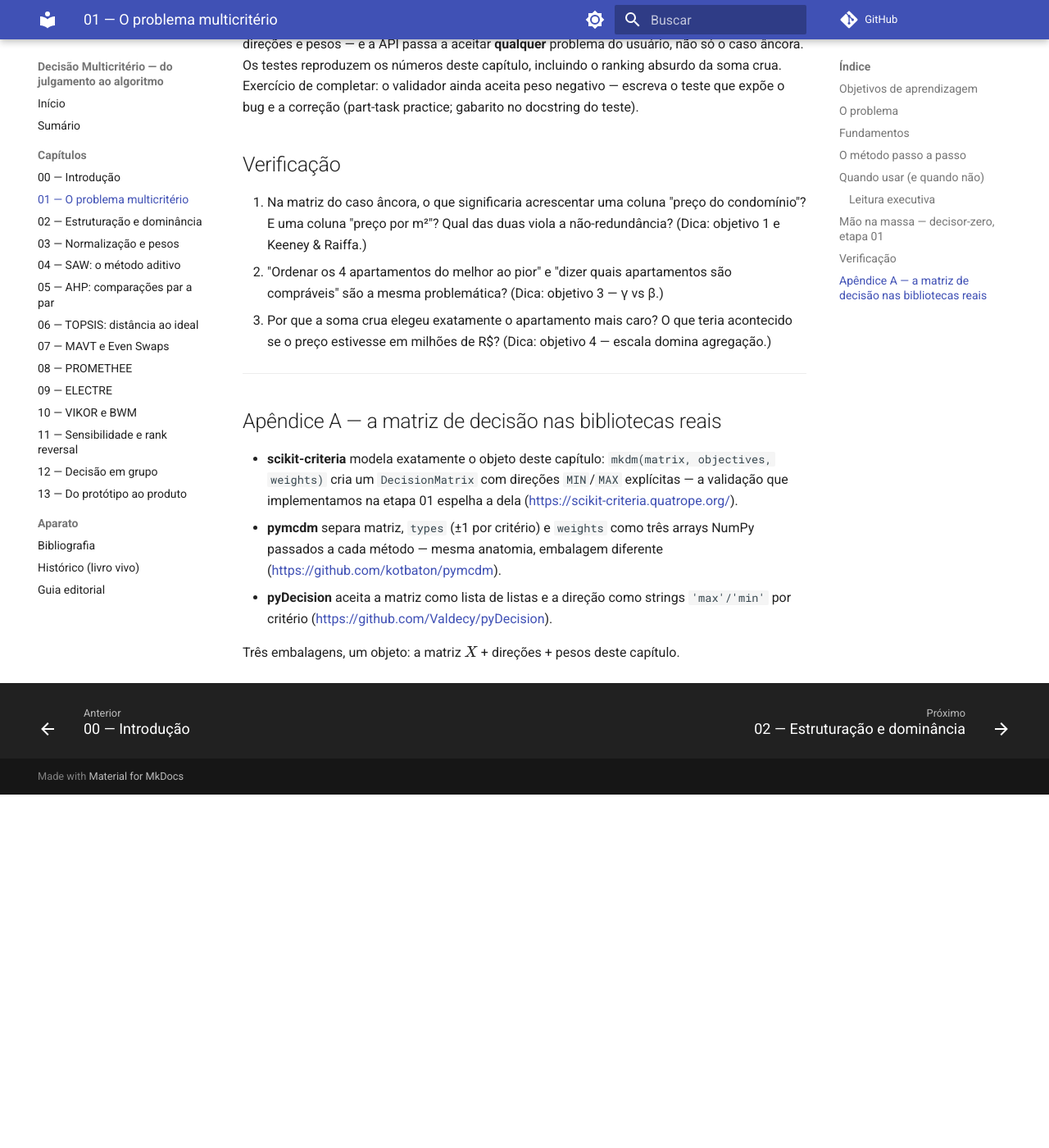
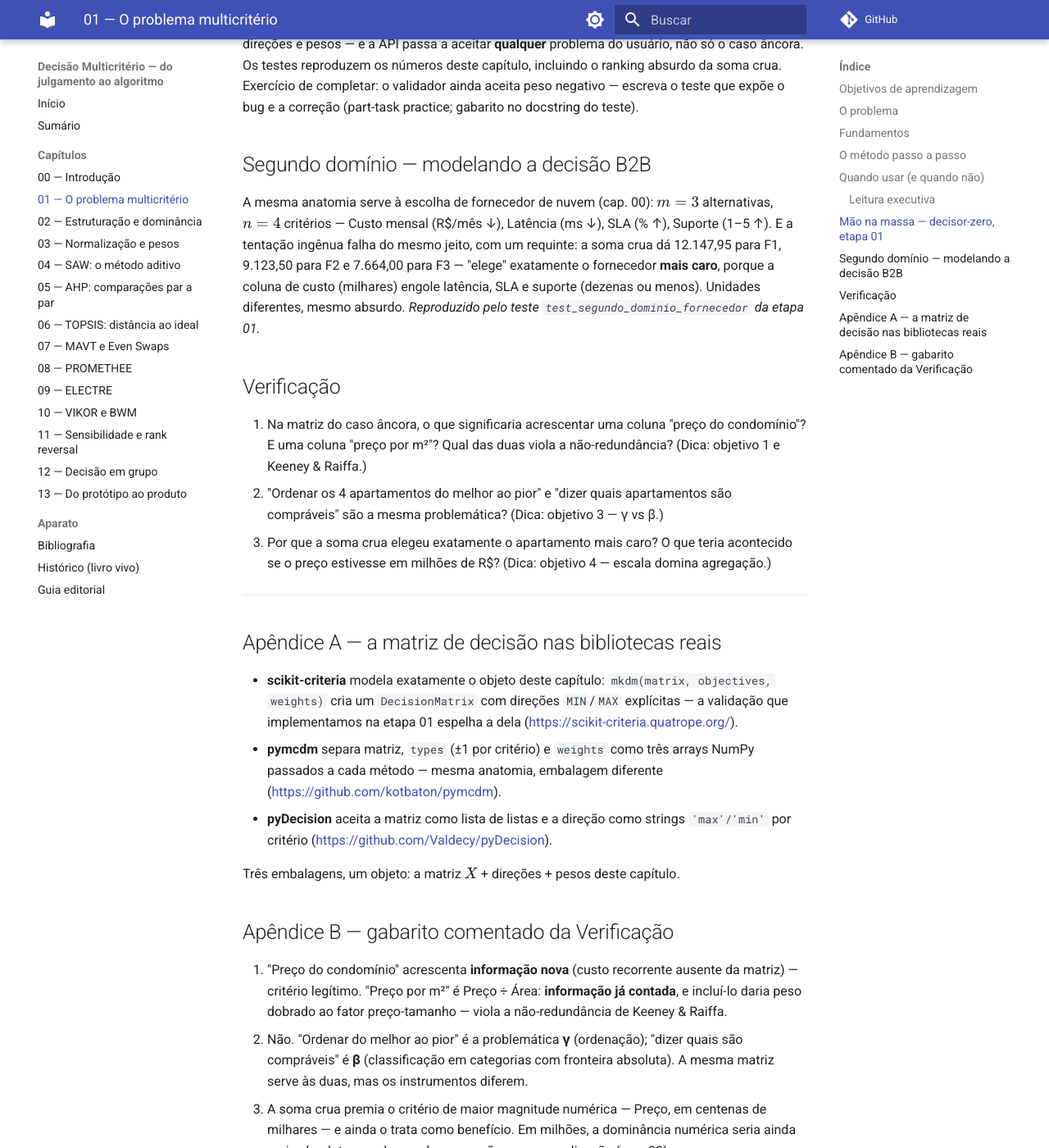
Before and after one commit to GHDaru/multicriterio, an MkDocs documentation site: the page built from livro/capitulos/01-problema-multicriterio.md, in a window 1280 px wide and 1400 px high, scrolled down 3192 px. Shown: the whole window at 82% size. Built offline with MkDocs 1.6.1 and Material for MkDocs 9.7.7, drawn with Linux system fonts in a browser that asks for light colours; comment, search, counter and statistics services are not loaded; before the commit the page ends 4161 px from its top, so only the background shows below that; some of the changed text lies outside the part shown.

Commit message:
feat(livro): aprofundamento cap. 01 (spec 015)
Co-Authored-By: Claude Fable 5 <noreply@anthropic.com>
Claude-Session: https://claude.ai/code/session_01M7DLMMcjpWMpQfwT3HVeNu

```diff
--- a/livro/capitulos/01-problema-multicriterio.md
+++ b/livro/capitulos/01-problema-multicriterio.md
@@ -116,6 +116,16 @@ reproduzem os números deste capítulo, incluindo o ranking absurdo da soma crua
 Exercício de completar: o validador ainda aceita peso negativo — escreva o teste que
 expõe o bug e a correção (part-task practice; gabarito no docstring do teste).
 
+## Segundo domínio — modelando a decisão B2B
+
+A mesma anatomia serve à escolha de fornecedor de nuvem (cap. 00): $m = 3$
+alternativas, $n = 4$ critérios — Custo mensal (R$/mês ↓), Latência (ms ↓), SLA (% ↑),
+Suporte (1–5 ↑). E a tentação ingênua falha do mesmo jeito, com um requinte: a soma
+crua dá 12.147,95 para F1, 9.123,50 para F2 e 7.664,00 para F3 — "elege" exatamente o
+fornecedor **mais caro**, porque a coluna de custo (milhares) engole latência, SLA e
+suporte (dezenas ou menos). Unidades diferentes, mesmo absurdo. *Reproduzido pelo
+teste `test_segundo_dominio_fornecedor` da etapa 01.*
+
 ## Verificação
 
 1. Na matriz do caso âncora, o que significaria acrescentar uma coluna "preço do
@@ -141,3 +151,16 @@ expõe o bug e a correção (part-task practice; gabarito no docstring do teste)
   `'max'/'min'` por critério (<https://github.com/Valdecy/pyDecision>).
 
 Três embalagens, um objeto: a matriz $X$ + direções + pesos deste capítulo.
+
+## Apêndice B — gabarito comentado da Verificação
+
+1. "Preço do condomínio" acrescenta **informação nova** (custo recorrente ausente da
+   matriz) — critério legítimo. "Preço por m²" é Preço ÷ Área: **informação já
+   contada**, e incluí-lo daria peso dobrado ao fator preço-tamanho — viola a
+   não-redundância de Keeney & Raiffa.
+2. Não. "Ordenar do melhor ao pior" é a problemática **γ** (ordenação); "dizer quais
+   são compráveis" é **β** (classificação em categorias com fronteira absoluta). A
+   mesma matriz serve às duas, mas os instrumentos diferem.
+3. A soma crua premia o critério de maior magnitude numérica — Preço, em centenas de
+   milhares — e ainda o trata como benefício. Em milhões, a dominância numérica seria
+   ainda mais absoluta: escala engole agregação sem normalização (cap. 03).
```
Also changed, not shown: livro/HISTORICO.md (+2 -0 lines), specs/015-aprofundamento-cap01/qa-report.md (added, +4 -0 lines), specs/015-aprofundamento-cap01/spec.md (added, +7 -0 lines), 1 other file.
